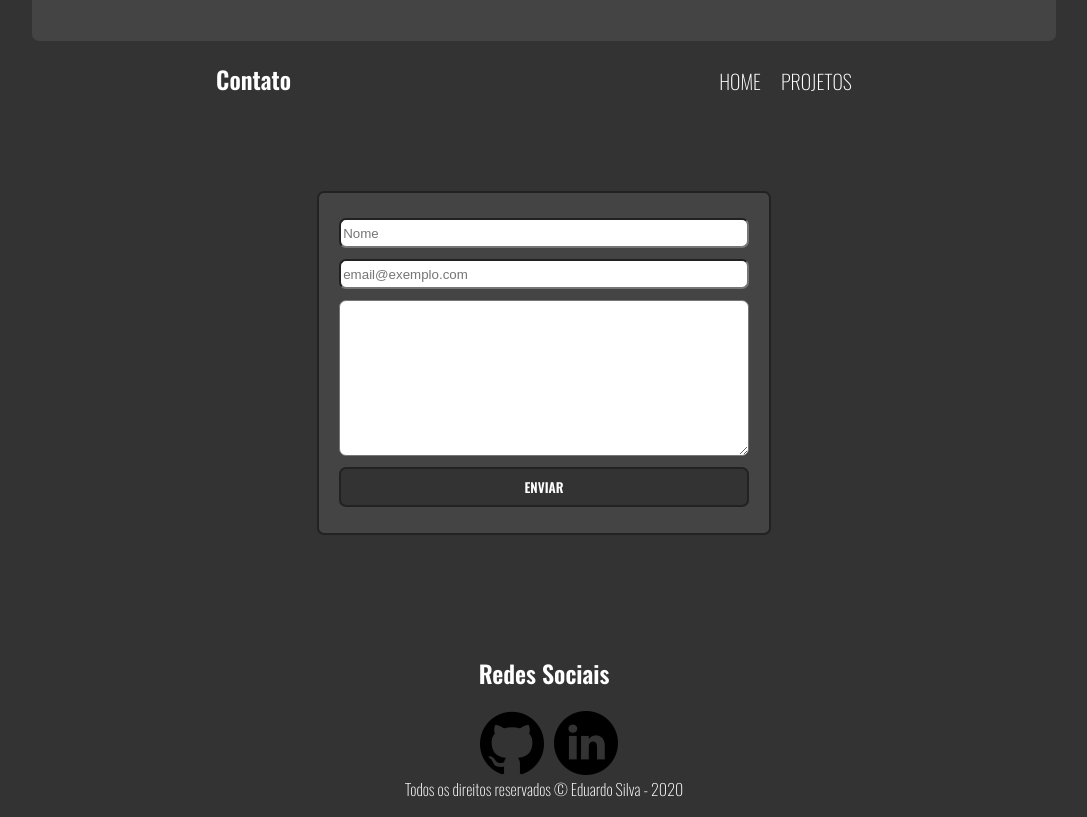
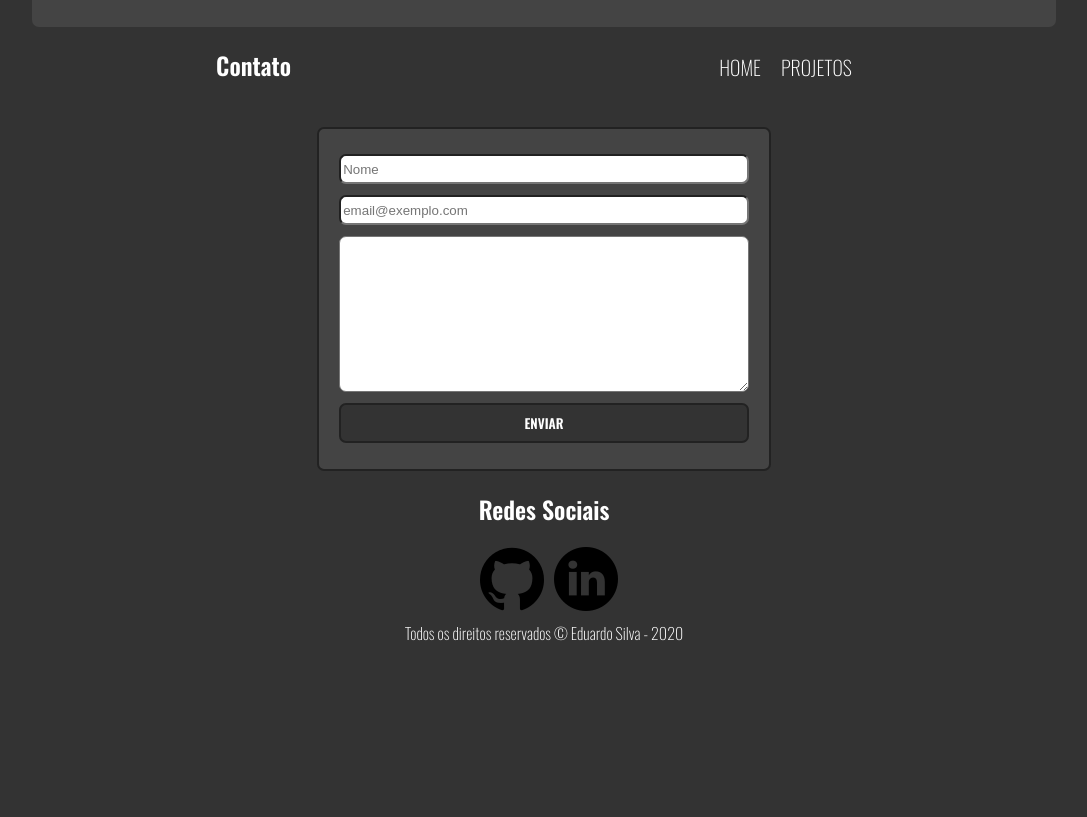
Before and after one commit to edubritos/edubritos.github.io, a plain HTML site: page index.html in a window 1280 px wide. Shown: the part 1880-2697 px from the top of the page, without its empty margins (96-1183 px from the left). After the commit the page ends 2541 px from the top, so only its background shows below. Drawn offline with nearby package versions, Linux system fonts and the light colour scheme.

Commit message:
Ajustes nas imagnes e rodapé

```diff
--- a/style.css
+++ b/style.css
@@ -84,7 +84,7 @@ header nav ul li a{
 /* ******************* Skils */
 content{
     width: 80vw;
-    height: 80vh;
+    height:auto;
     margin: auto;
     margin-top: 30px;
     display: flex;
@@ -110,6 +110,7 @@ content #tech{
     display: flex;
     justify-content: space-between;
     flex-wrap: wrap;
+    margin: 10px auto;
 }
 
 
@@ -174,7 +175,7 @@ content #tech{
 /* *********************** Contato */
 #contact{
     width: 80vw;
-    height: 90vh;
+    height: auto;
     margin: auto;
     border-radius: 7px;
 }
@@ -191,7 +192,8 @@ content #tech{
     height: 300px;
     width: 40%;
     padding: 20px;
-    margin: 100px auto;
+    margin: auto;
+    margin-top: 50px;
     display: flex;
     flex-wrap: wrap;
     justify-content: center;
@@ -229,19 +231,22 @@ content #tech{
     justify-content: center;
     align-items: center;
     flex-wrap: wrap;
-    margin: auto;
+    margin: 0 auto;
     width: 150px;
-    margin-top: 100px;
+    top: 0;
 
 }
 #contact .contacticons a{
     margin-left: 10px;
 }
+
 footer{
     width: 80vw;
-    margin: 0px auto;
+    margin: auto;
+    margin-top: 100px;
     text-align: center;
     background-color: #333;
+    bottom: 0px;
 }
 
 /* ******************************************* Media */
```
